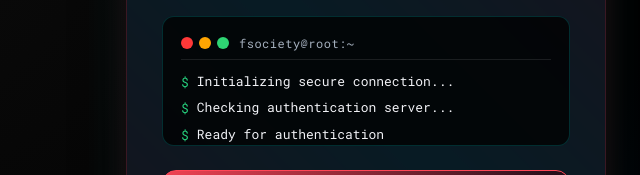
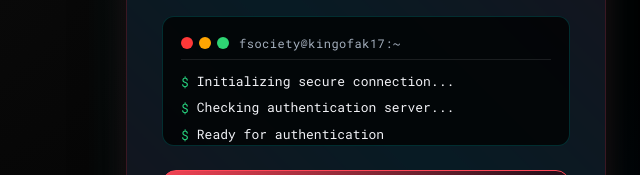
Before and after one commit to kingofak83/web_front, a website built with Vite: page index.html in a window 1280 px wide. Shown: the part 304-479 px from the top of the page, 274-914 px from the left. Built offline with nearby package versions, Linux system fonts and the light colour scheme; no server answers; a small style sheet from the web is missing.

Commit message:
Update index.html

```diff
--- a/index.html
+++ b/index.html
@@ -775,7 +775,7 @@
         <div class="terminal-dot"></div>
         <div class="terminal-dot"></div>
       </div>
-      <div class="terminal-title">fsociety@root:~</div>
+      <div class="terminal-title">fsociety@kingofak17:~</div>
     </div>
     <div class="terminal-content" id="terminalContent">
       <div class="terminal-line">
```
